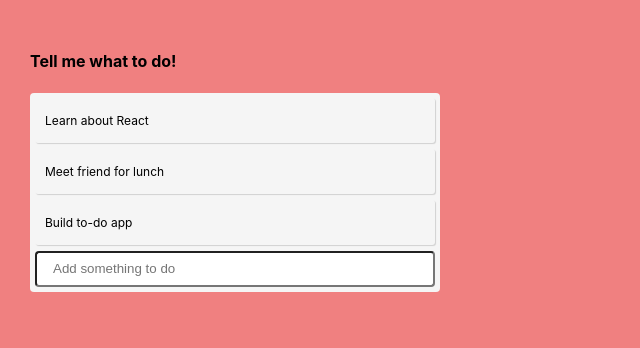
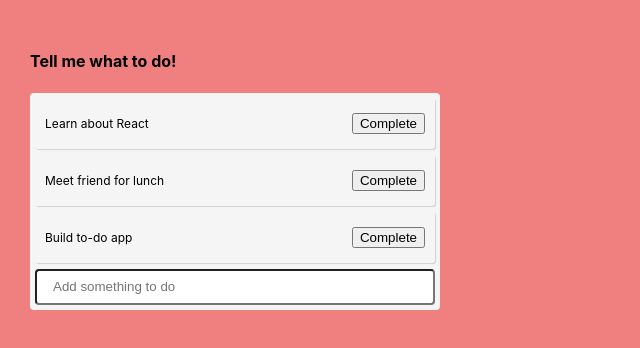
Before and after one commit to bruhu/to-do-with-hooks, a React (Create React App) app: page / in a window 1280 px wide. Shown: the top 348 px of the page, without its empty margins (0-640 px from the left). Built offline with nearby package versions, Linux system fonts and the light colour scheme.

Commit message:
Added complete buttons and style to cross out completed todos

```diff
--- a/src/App.js
+++ b/src/App.js
@@ -3,8 +3,19 @@
 
 //another component!
 //we will pass here the props written below - using destructure
-function Todo({ todo, index }) {
-  return <div className="todo">{todo.text}</div>;
+function Todo({ todo, index, completeTodo }) {
+  // style will add crossed text to a done task if it is completed
+  return (
+    <div
+      style={{ textDecoration: todo.isCompleted ? "line-through" : "" }}
+      className="todo"
+    >
+      {todo.text}
+      <div>
+        <button onClick={() => completeTodo(index)}>Complete</button>
+      </div>
+    </div>
+  );
 }
 
 //third functional component we create, will contain the form
@@ -61,6 +72,12 @@
     setTodos(newTodos);
   };
 
+  const completeTodo = index => {
+    const newTodos = [...todos];
+    newTodos[index].isCompleted = true;
+    setTodos(newTodos);
+  };
+
   return (
     <div className="app">
       <h4>Tell me what to do!</h4>
@@ -69,7 +86,12 @@
         {/* todos comes from the destructuring above - todo will be each todo and representing each iteration */}
         {/* so for each todo we want to output a todo component */}
         {todos.map((todo, index) => (
-          <Todo key={index} index={index} todo={todo} />
+          <Todo
+            key={index}
+            index={index}
+            todo={todo}
+            completeTodo={completeTodo}
+          />
         ))}
         <TodoForm addTodo={addToDo} />
       </div>
```
